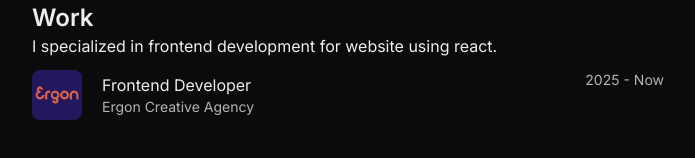
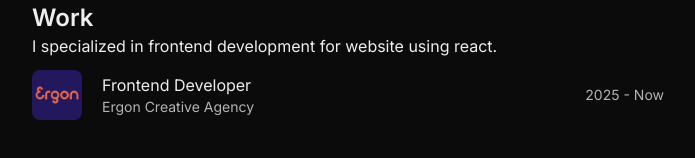
Before and after one commit to christianyitzak/personal-site, a React (Vite) app: page / in a window 1280 px wide. Shown: the part 468-626 px from the top of the page, without its empty margins (292-987 px from the left). Built offline with nearby package versions, Linux system fonts and the light colour scheme.

Commit message:
fix work date ui

```diff
--- a/src/pages/HomePage.jsx
+++ b/src/pages/HomePage.jsx
@@ -100,7 +100,7 @@ function HomePage() {
                             </p>
                         </div>
                     </div>
-                    <div>
+                    <div className="flex items-center">
                         <p className="text-[#b4b4b4] text-sm">2025 - Now</p>
                     </div>
                 </div>
```
